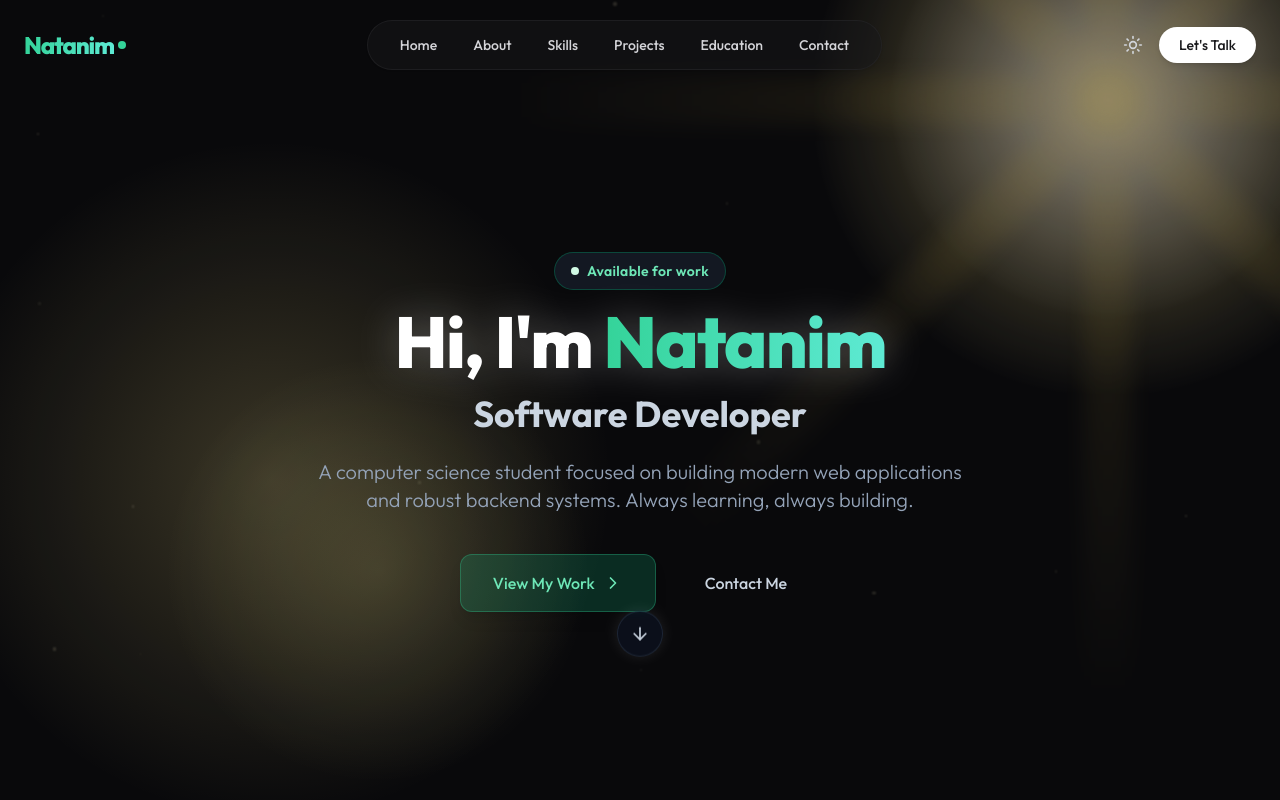
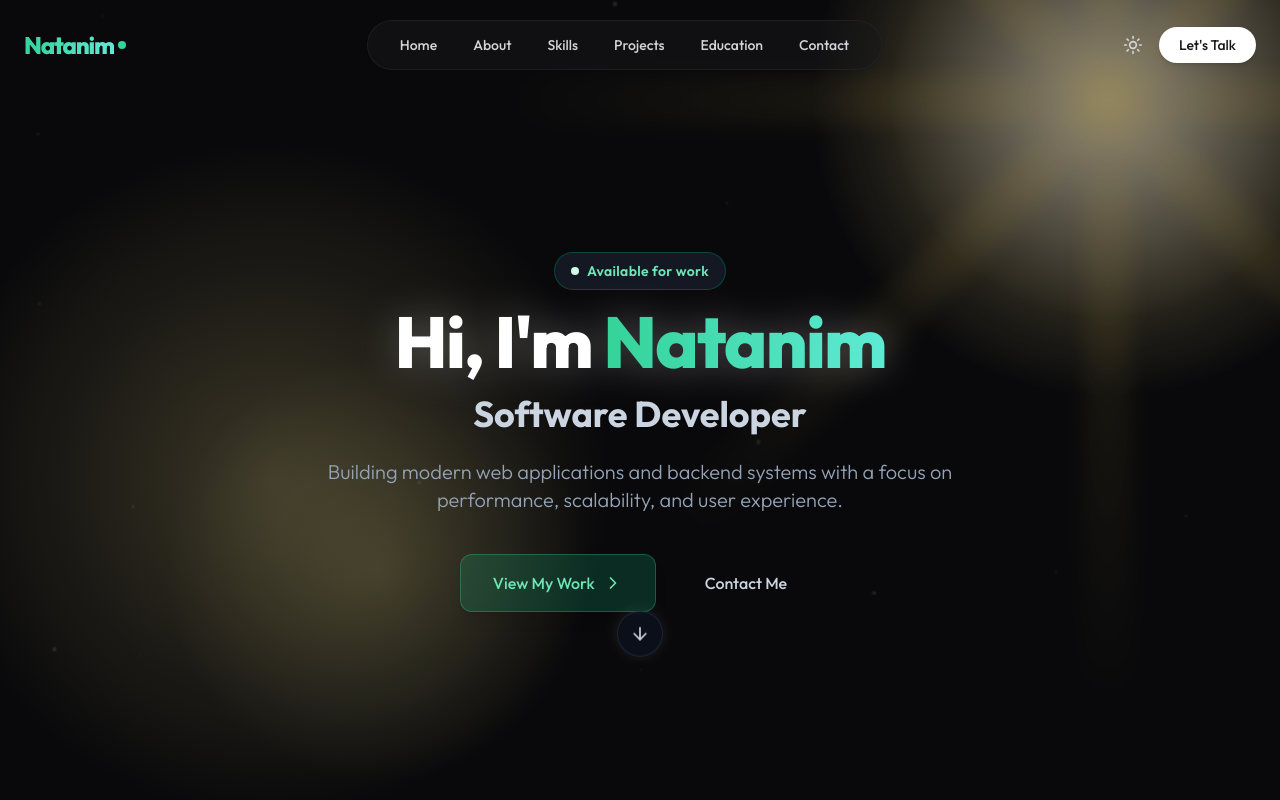
Before and after one commit to NATANN-M/myPrortfolio, a React (Vite) app: page / in a window 1280 px wide. Shown: the top 800 px of the page. Built offline with nearby package versions, Linux system fonts and the light colour scheme.

Commit message:
Update on Hero Section

```diff
--- a/src/components/Hero.tsx
+++ b/src/components/Hero.tsx
@@ -48,8 +48,7 @@ const Hero: React.FC = () => {
             transition={{ duration: 0.8, delay: 0.2, ease: "easeOut" }}
             className="text-lg md:text-xl text-zinc-600 dark:text-slate-400 max-w-2xl mb-10 leading-relaxed font-light"
           >
-            A computer science student focused on building modern web applications
-            and robust backend systems. Always learning, always building.
+            Building modern web applications and backend systems with a focus on performance, scalability, and user experience.
           </motion.p>
 
           <motion.div
```
